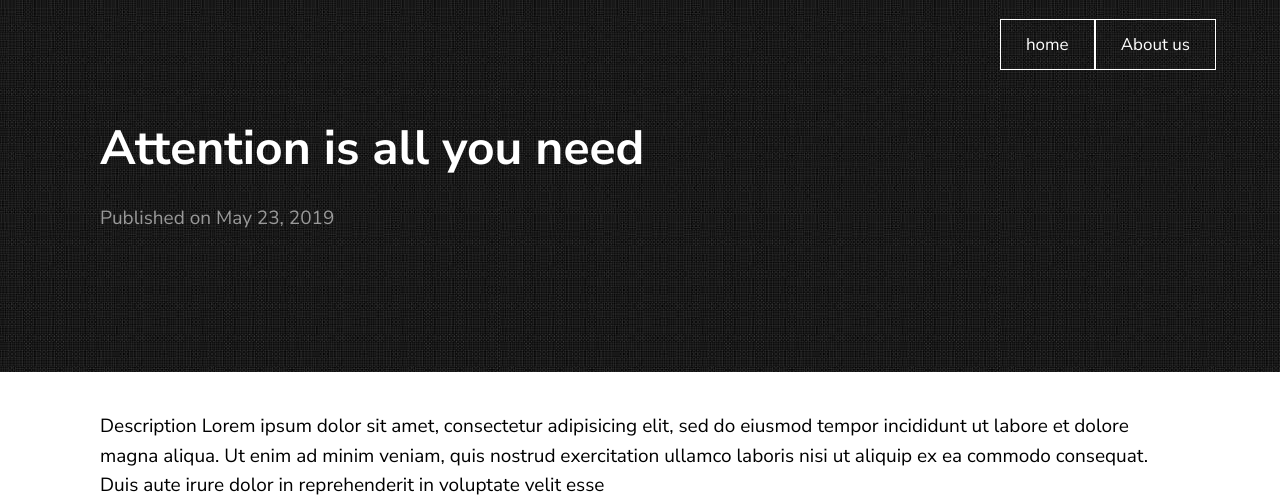
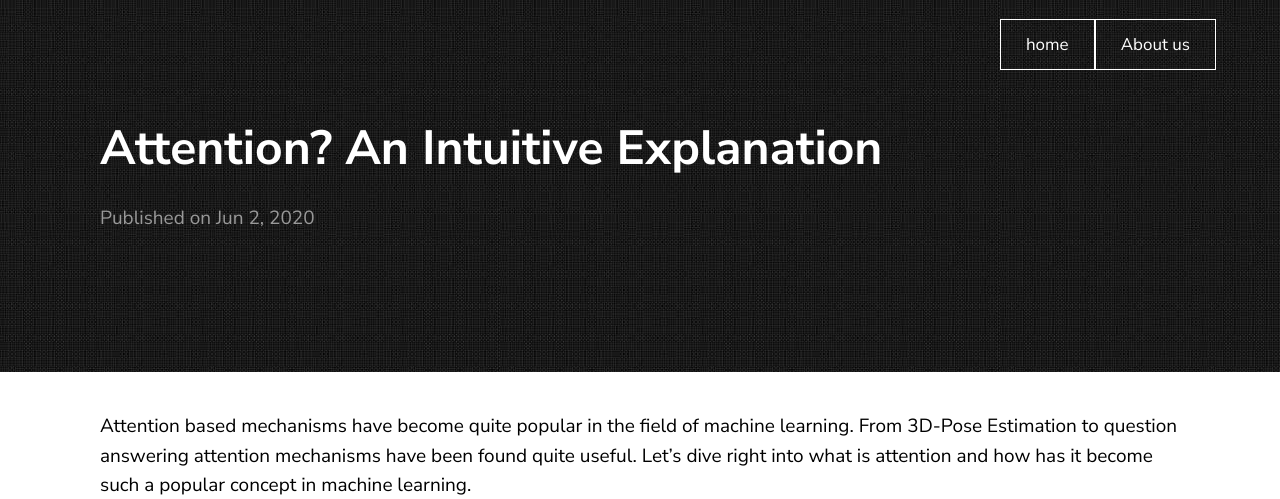
Before and after one commit to LearningTurtle/Blog, a Jekyll site: the page built from _posts/2019-05-23-Attention _is_all_you_need.markdown, in a window 1280 px wide and 1400 px high, cut to the strip 0-499 px from the top of the window. Built offline with Jekyll 4.4.1, drawn with Linux system fonts in a browser that asks for light colours; formulas are drawn with MathJax 3; comment, search, counter and statistics services are not loaded; some of the changed text lies outside the part shown.

Commit message:
a start of the blog

```diff
--- a/_posts/2019-05-23-Attention _is_all_you_need.markdown
+++ b/_posts/2019-05-23-Attention _is_all_you_need.markdown
@@ -1,20 +1,27 @@
 ---
 layout: post
-title:  "Attention is all you need"
-date:   2019-05-23 21:03:36 +0530
+title:  "Attention? An Intuitive Explanation"
+date:   2020-06-02 15:03:36 +0530
 ---
-Description Lorem ipsum dolor sit amet, consectetur adipisicing elit, sed do eiusmod tempor incididunt ut labore et dolore magna aliqua. Ut enim ad minim veniam, quis nostrud exercitation ullamco laboris nisi ut aliquip ex ea commodo consequat. Duis aute irure dolor in reprehenderit in voluptate velit esse
 
-![texture theme preview](https://images.unsplash.com/photo-1500322969630-a26ab6eb64cc?ixlib=rb-1.2.1&ixid=eyJhcHBfaWQiOjEyMDd9&w=1000&q=80)
+Attention based mechanisms have become quite popular in the field of machine learning. From 3D-Pose Estimation to question answering attention mechanisms have been found quite useful. Let's dive right into what is attention and how has it become such a popular concept in machine learning.
 
-Here, have some $$\pi$$.
+"Pay attention, it's an important chapter." Ring some bells? We have always been asked to focus on the important part whether it is an examination or a speech. Similar is the concept of attention in machine learning, focussing on the important part. Let's consider a problem -- you are given the following image and asked the question "What is the color of the shirt, the person kicking the ball is wearing?"
 
-The greatest equation known to man is:
+<p align="center">
+  <img width="650" height="450" src="/assets/images/football.jpg">
+</p>
 
-$$e^{ix} = \cos{x} + i\sin{x}$$
+You would realize that there are a bunch of regions in the image that are more important to put focus on to answer the question, like shown in the following image.
 
-Check out the [Jekyll docs][jekyll-docs] for more info on how to get the most out of Jekyll. File all bugs/feature requests at [Jekyll’s GitHub repo][jekyll-gh]. If you have questions, you can ask them on [Jekyll Talk][jekyll-talk].
+<p align="center">
+  <img width="850" height="600" src="/assets/images/football_imp.png">
+</p>
 
-[jekyll-docs]: https://jekyllrb.com/docs/home
-[jekyll-gh]:   https://github.com/jekyll/jekyll
-[jekyll-talk]: https://talk.jekyllrb.com/
+In machine learning we often think of "information" as feature vectors. For a given bunch of feature vectors, attention mechanisms allow us to determine which feature vectors are more relevant to a particular feature vector. The relevance between two vectors can be found using several methods as we later see in this blog. In the mentioned example, if $$q$$ represents the feature vector for the question and $$v_i$$ represent the feature vectors for each of the region $$i$$ in the image, the attention mechanism might help us to determine which regions are more relevant to $$q$$.
+
+## Attention Mechanisms as Information Retrieval Methods
+
+A database is used to store data so that search queries can be used to efficiently retrieve the information from it. For example, Arxiv is a database of articles which allows us to query over it so that we can find relevant articles.
+
+Analogously, an image can be thought of as information-rich source (database) and the question as the query. The attention mechanism will be similar to an information retrieval method that will allow us to find out the relevant regions of the image based on the question.
```
